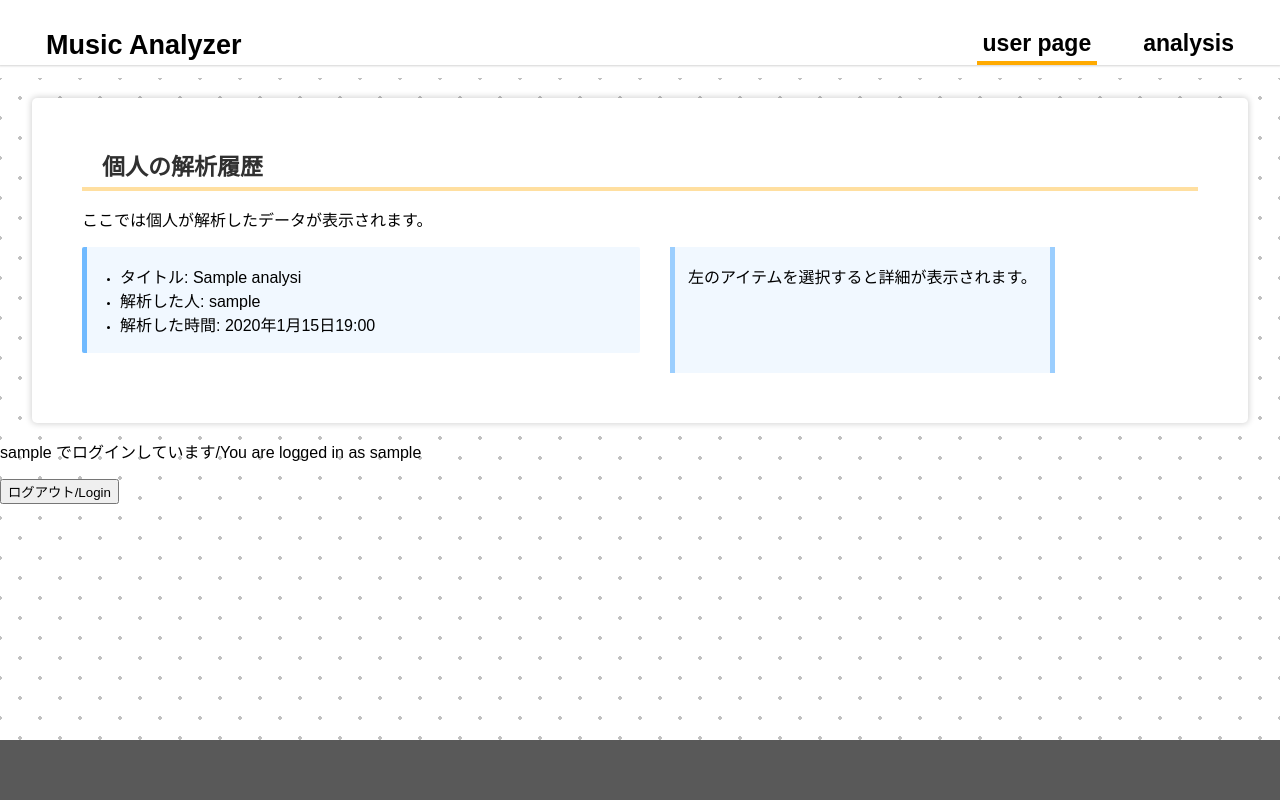
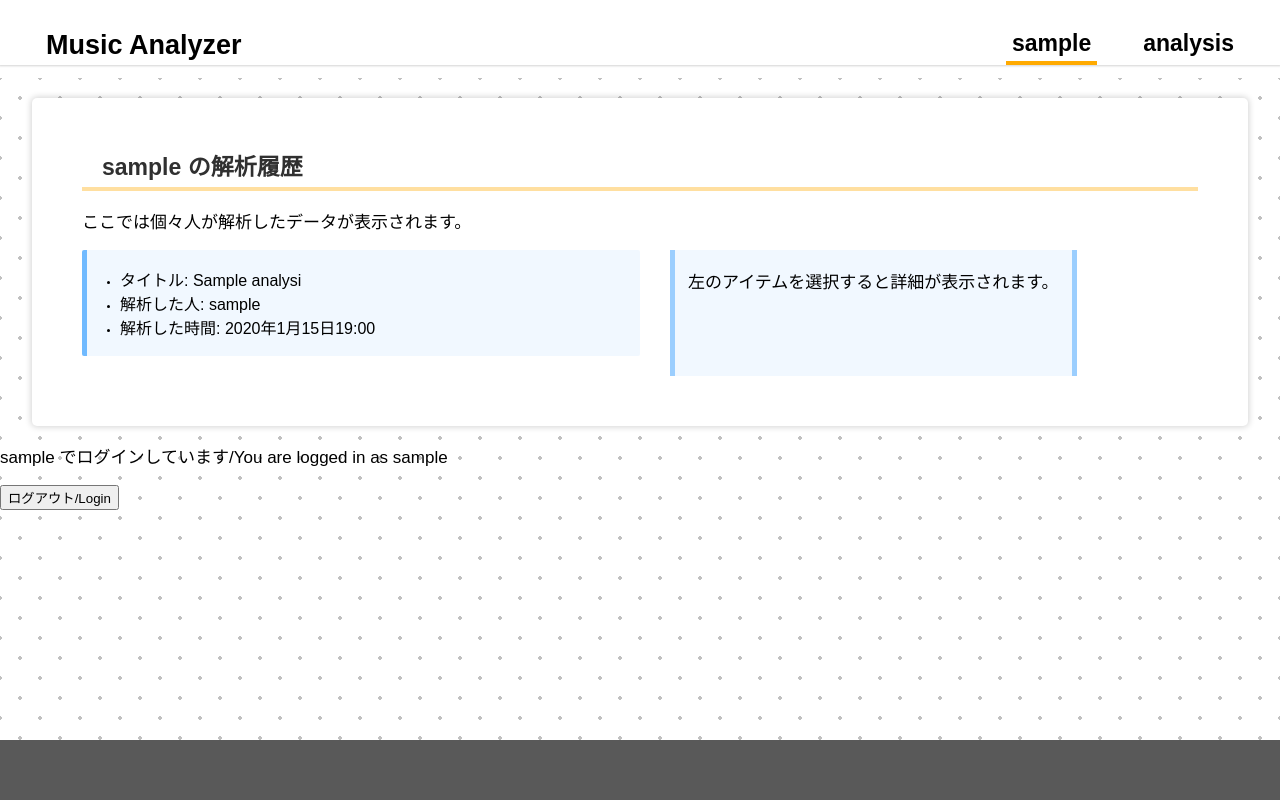
Before and after one commit to 1f10220158/project_cs-ex4, a Django app: page /private/ in a window 1280 px wide. Run offline with Django 4.2, Linux system fonts and the light colour scheme; a user stored in the database is signed in; tables that the repository leaves empty hold one stand-in row (values such as "Sample post").

Commit message:
ヘッダー回りの調整

```diff
--- a/app/static/css/base.css
+++ b/app/static/css/base.css
@@ -15,6 +15,7 @@ nav ul{
     padding: 0;
     margin: 0;
     box-shadow: 0px 0px 2px 1px rgba(0, 0, 0, 0.173);
+    z-index: 1;
 }
 
 nav ul li {
--- a/app/static/css/home.css
+++ b/app/static/css/home.css
@@ -61,3 +61,12 @@ ul {
 li::marker {
   font-size: 10px;
 }
+
+audio {
+  position: relative;
+  z-index: 0;
+}
+
+p {
+  font-size: 17px;
+}
--- a/app/templates/base.html
+++ b/app/templates/base.html
@@ -12,7 +12,7 @@
     <nav>
         <ul>
             <li id="home-link"><a href="{% url 'home' %}">Music Analyzer</a></li>
-            <li class="link" id="user-link"><a href="{% url 'private' %}">user page</a></li>
+            <li class="link" id="user-link"><a href="{% url 'private' %}" id="user-link-a"></a></li>
             <li class="link" id="analysis-link"><a href="{% url 'analysis' %}">analysis</a></li>
         </ul>
     </nav>
@@ -33,6 +33,14 @@
             const userLinkElement = document.getElementById("user-link");
             userLinkElement.style.borderBottom = styleBorderBottom;
         }
+
+        const userLinkAElement = document.getElementById("user-link-a");
+
+        if ("{{ user.username }}") {
+            userLinkAElement.textContent = "{{ user.username }}";
+        } else {
+            userLinkAElement.textContent = "ログイン";
+        }
     </script>
     {% block script %}
     {% endblock %}
--- a/app/templates/home.html
+++ b/app/templates/home.html
@@ -7,7 +7,7 @@
 <div id="main">
     <div id="main-box">
         <h2>解析履歴の共有</h2>
-        <p>ここでは個人が解析したデータが共有されます。</p>
+        <p>ここでは個々人が解析したデータが共有されます。</p>
         <div id="container">
         <div id="main-bar">
             {% if analysis %}
--- a/app/templates/private.html
+++ b/app/templates/private.html
@@ -5,8 +5,8 @@
 <link rel="stylesheet" type="text/css" href="{% static 'css/home.css' %}">
 <div id="main">
     <div id="main-box">
-        <h2>個人の解析履歴</h2>
-        <p>ここでは個人が解析したデータが表示されます。</p>
+        <h2>{{ user.username }} の解析履歴</h2>
+        <p>ここでは個々人が解析したデータが表示されます。</p>
         <div id="container">
         <div id="main-bar">
             {% if analysis %}
```
